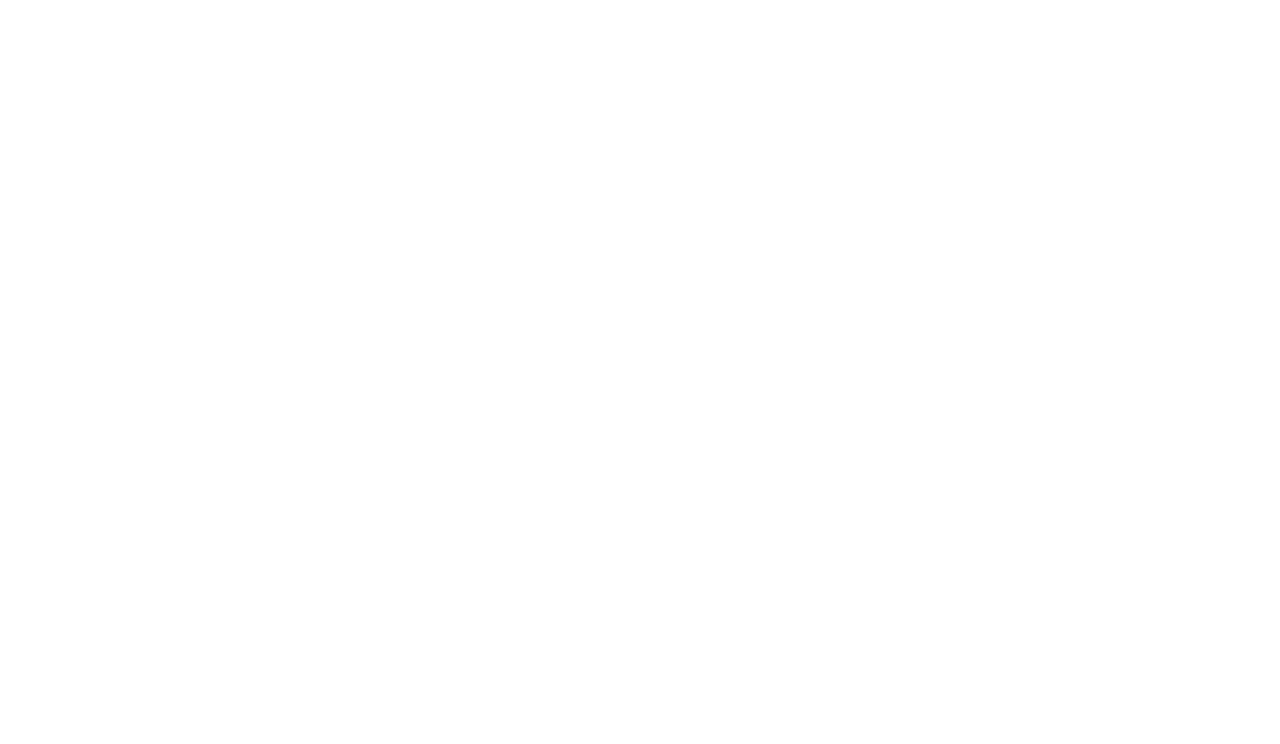
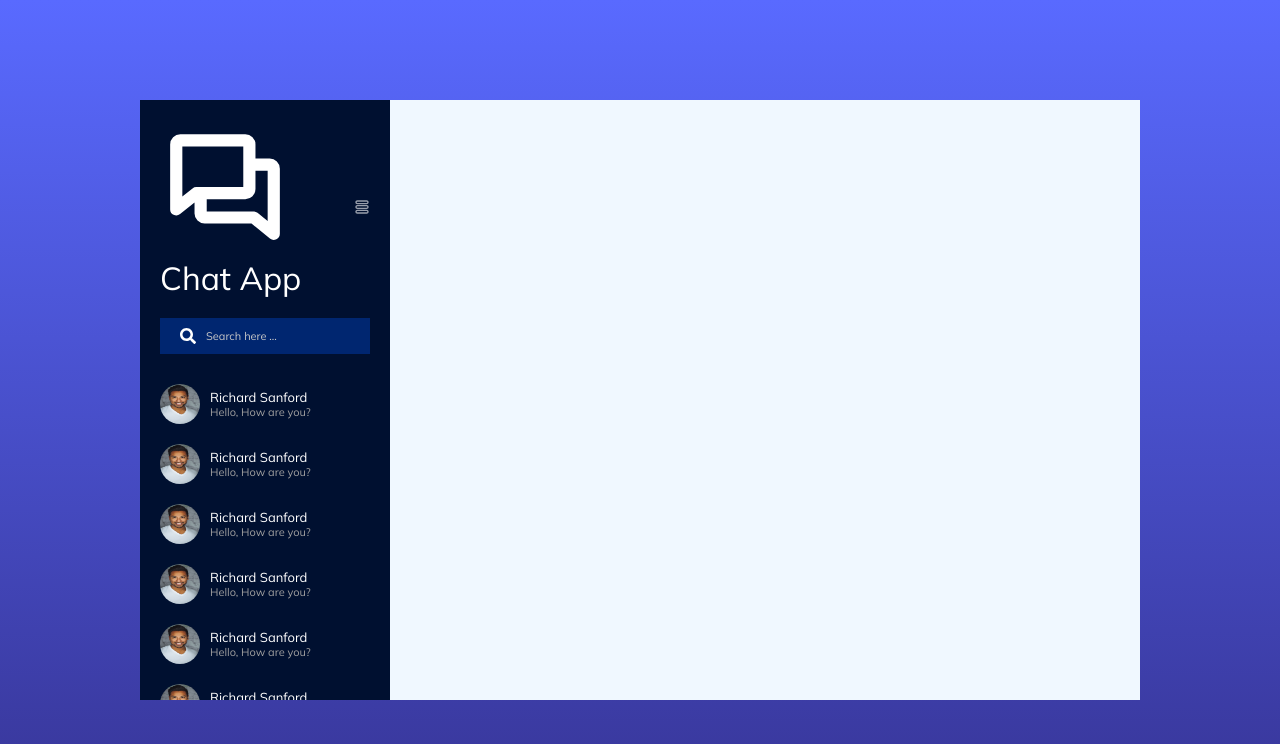
Before and after one commit to maryamfad/React_Chat_app, a React (Vite) app: page /chat in a window 1280 px wide. Shown: the top 744 px of the page. Built offline with nearby package versions, Linux system fonts and the light colour scheme.

Commit message:
create left sidebar in chat page

```diff
--- /dev/null
+++ b/src/components/ChatBox/ChatBox.jsx
@@ -0,0 +1,7 @@
+import React from "react";
+import "./ChatBox.css";
+const ChatBox = () => {
+	return <div></div>;
+};
+
+export default ChatBox;
--- /dev/null
+++ b/src/components/LeftSidebar/LeftSidebar.css
@@ -0,0 +1,87 @@
+.left-sidebar {
+	background: #001030;
+	color: white;
+	height: 75vh;
+	overflow: hidden;
+}
+
+.left-sidebar-top {
+	padding: 20px;
+}
+
+.left-sidebar-nav {
+	display: flex;
+	justify-content: space-between;
+	align-items: center;
+}
+
+/* .left-sidebar-nav .logo {
+	max-width: 140px;
+} */
+
+.left-sidebar .menu {
+	max-height: 20px;
+	opacity: 0.6;
+	cursor: pointer;
+}
+
+.left-sidebar-search {
+	background: #002670;
+	display: flex;
+	align-items: center;
+	gap: 10px;
+	padding: 10px 20px;
+	margin-top: 20px;
+}
+
+.left-sidebar input {
+	background-color: transparent;
+	border: none;
+	outline: none;
+	color: white;
+	font-size: 11px;
+}
+
+.left-sidebar input::placeholder {
+	color: #c8c8c8;
+}
+
+.left-sidebar-list {
+	display: flex;
+	flex-direction: column;
+	height: 70%;
+	overflow-y: scroll;
+}
+
+.friends img {
+	width: 40px;
+	aspect-ratio: 1/1;
+	border-radius: 50%;
+}
+
+.friends {
+	display: flex;
+	align-items: center;
+	gap: 10px;
+	padding: 10px 20px;
+	cursor: pointer;
+	font-size: 13px;
+}
+
+.friends div {
+	display: flex;
+	flex-direction: column;
+}
+
+.friends span {
+	color: #9f9f9f;
+	font-size: 11px;
+}
+
+.friends:hover {
+	background-color: #077eff;
+}
+
+.friends:hover span {
+	color: white;
+}
--- /dev/null
+++ b/src/components/LeftSidebar/LeftSidebar.jsx
@@ -0,0 +1,44 @@
+import React from "react";
+import "./LeftSidebar.css";
+import { PiChatsBold } from "react-icons/pi";
+import { TiThMenuOutline } from "react-icons/ti";
+import { FaSearch } from "react-icons/fa";
+import { FaRegUser } from "react-icons/fa";
+
+const LeftSidebar = () => {
+	return (
+		<div className="left-sidebar">
+			<div className="left-sidebar-top">
+				<div className="left-sidebar-nav">
+					<div className="logo">
+						<PiChatsBold size={130} />
+
+						<p>Chat App</p>
+					</div>
+					<div className="menu">
+						<TiThMenuOutline size={16} />
+					</div>
+				</div>
+				<div className="left-sidebar-search">
+					<FaSearch size={16} />
+					<input type="text" placeholder="Search here ..." />
+				</div>
+			</div>
+			<div className="left-sidebar-list">
+				{Array(12)
+					.fill("")
+					.map((item, index) => (
+						<div key={index} className="friends">
+							<img src="/profile-pic-1.avif" alt="profile pic" />
+							<div>
+								<p>Richard Sanford</p>
+								<span>Hello, How are you?</span>
+							</div>
+						</div>
+					))}
+			</div>
+		</div>
+	);
+};
+
+export default LeftSidebar;
--- /dev/null
+++ b/src/components/RightSidebar/RightSidebar.jsx
@@ -0,0 +1,7 @@
+import React from "react";
+import "./RightSidebar.css";
+const RightSidebar = () => {
+	return <div></div>;
+};
+
+export default RightSidebar;
--- a/src/index.css
+++ b/src/index.css
@@ -5,3 +5,7 @@
 	box-sizing: border-box;
 	font-family: Mulish;
 }
+
+::-webkit-scrollbar {
+	display: none;
+}
--- a/src/pages/Chat/Chat.css
+++ b/src/pages/Chat/Chat.css
@@ -0,0 +1,15 @@
+.chat {
+	min-height: 100vh;
+	background: linear-gradient(#596aff, #383699);
+	display: grid;
+	place-items: center;
+}
+
+.chat-container {
+	width: 95%;
+	height: 75vh;
+	max-width: 1000px;
+	background-color: aliceblue;
+	display: grid;
+	grid-template-columns: 1fr 2fr 1fr;
+}
--- a/src/pages/Chat/Chat.jsx
+++ b/src/pages/Chat/Chat.jsx
@@ -1,8 +1,19 @@
 import React from "react";
 import "./Chat.css";
+import LeftSidebar from "../../components/LeftSidebar/LeftSidebar";
+import ChatBox from "../../components/ChatBox/ChatBox";
+import RightSidebar from "../../components/RightSidebar/RightSidebar";
 
 const Chat = () => {
-	return <div></div>;
+	return (
+		<div className="chat">
+			<div className="chat-container">
+				<LeftSidebar />
+				{/* <ChatBox />
+				<RightSidebar /> */}
+			</div>
+		</div>
+	);
 };
 
 export default Chat;
```
Also changed, not shown: public/profile-pic-1.avif (added), src/components/ChatBox/ChatBox.css (added), src/components/RightSidebar/RightSidebar.css (added).
